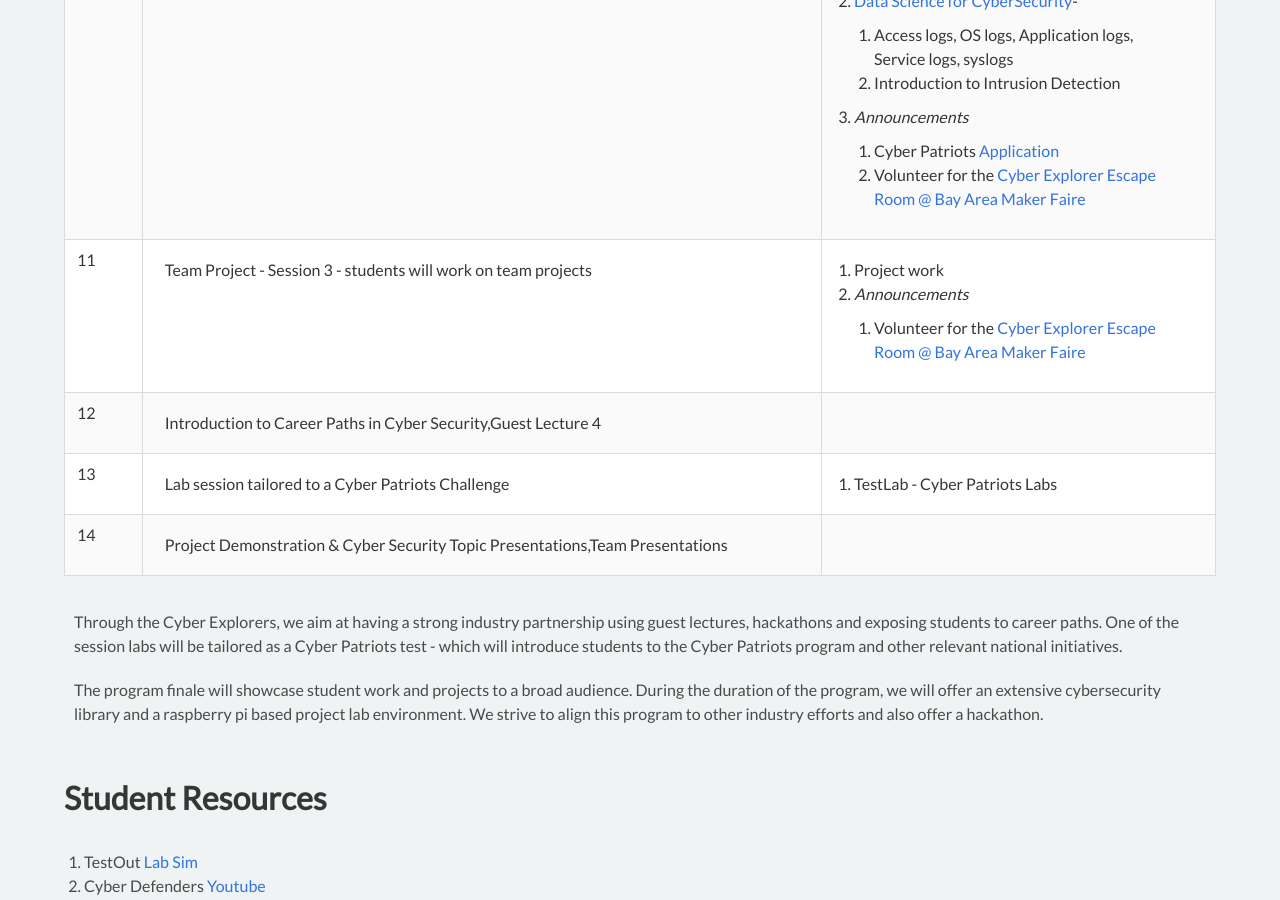
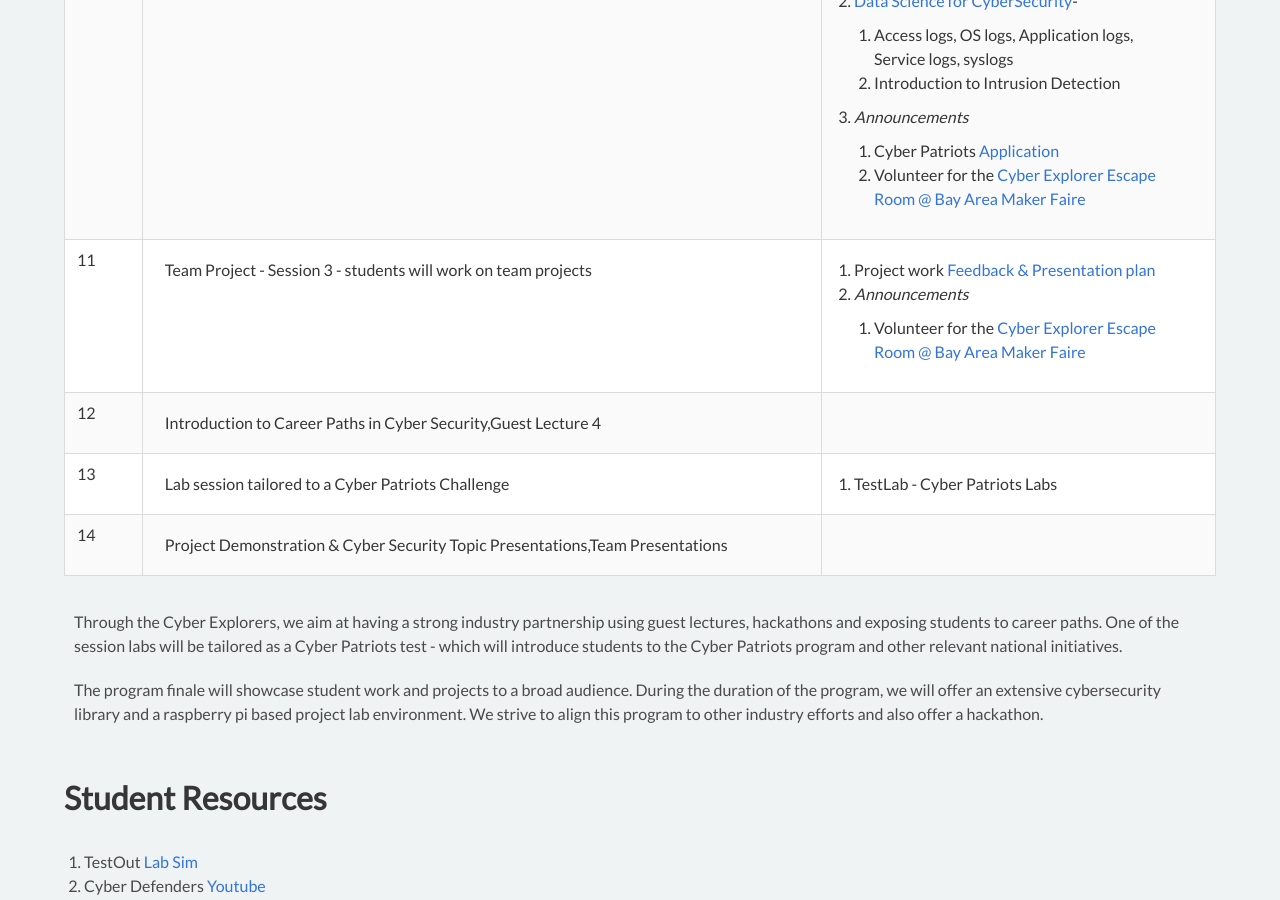
Before and after one commit to cyberdefendersprogram/www-homepage, a Jekyll site: the page built from cyberexplorers.md, in a window 1280 px wide and 900 px high, scrolled down 1985 px. Built offline with Jekyll 4.4.1, drawn with Linux system fonts in a browser that asks for light colours; nearby versions of some CDN libraries.

Commit message:
Update cyber-explorers-curriculum-program.yml

```diff
--- a/_data/cyber-explorers-curriculum-program.yml
+++ b/_data/cyber-explorers-curriculum-program.yml
@@ -71,7 +71,7 @@
 - session: 11
   desc: Team Project - Session 3 - students will work on team projects
   notes: |
-    1. Project work
+    1. Project work [Feedback & Presentation plan](http://bit.ly/projectsession11)
     2. *Announcements*
         1. Volunteer for the [Cyber Explorer Escape Room @ Bay Area Maker Faire](https://forms.gle/gEETTfEsiPdiW4VZA)
 
```
